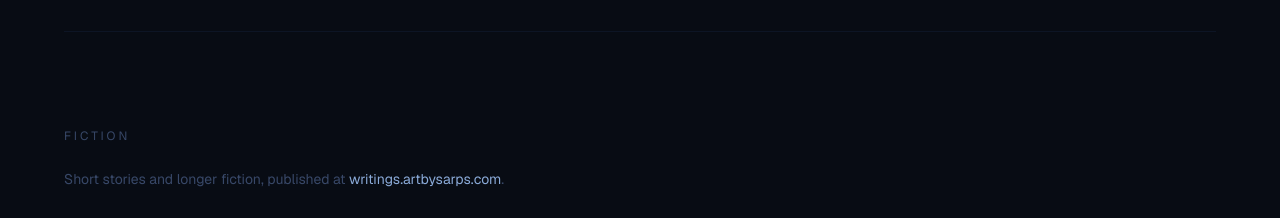
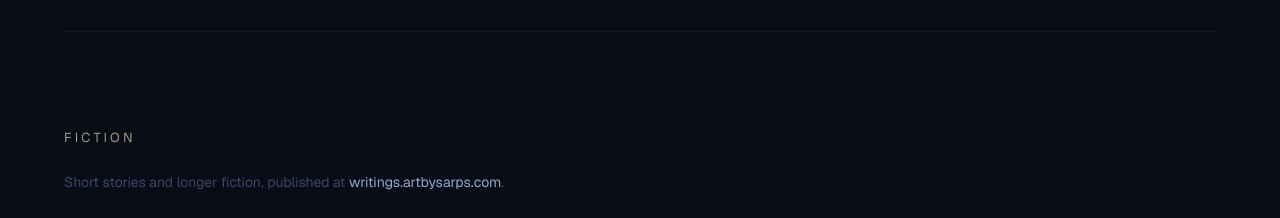
Before and after one commit to NanaAbenaBempong/artbysarps-v2, a Next.js app: page / in a window 1280 px wide. Shown: the part 3100-3318 px from the top of the page. Built offline with nearby package versions, Linux system fonts and the light colour scheme.

Commit message:
Update src/app/page.tsx

```diff
--- a/src/app/page.tsx
+++ b/src/app/page.tsx
@@ -240,7 +240,7 @@ export default function Home() {
         {/* ── Fiction ───────────────────────────────────────────── */}
         <section id="writing" className="bg-[#080C14] px-8 py-24">
           <div className="max-w-6xl mx-auto border-t border-[#0D1525] pt-24">
-            <p className="text-xs uppercase tracking-[0.25em] text-[#384868] mb-6">
+            <p className="uppercase tracking-[0.25em] text-[#A89880] mb-6" style={{ fontSize: '13px' }}>
               Fiction
             </p>
             <p className="text-[#384868] text-sm mb-20 max-w-md leading-relaxed">
```
